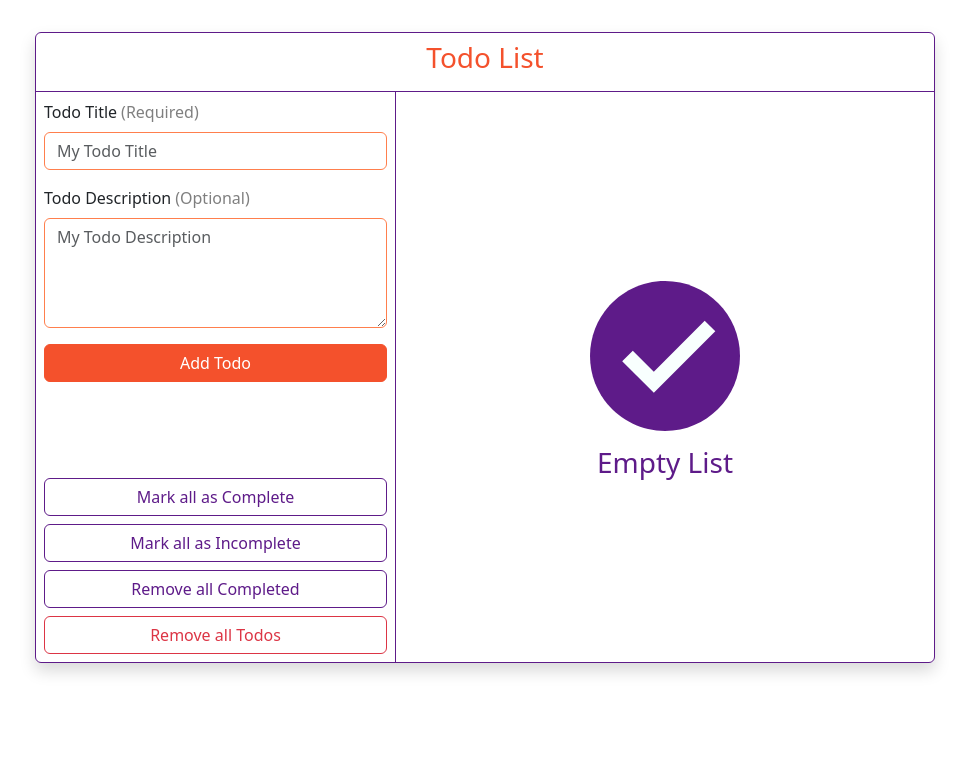
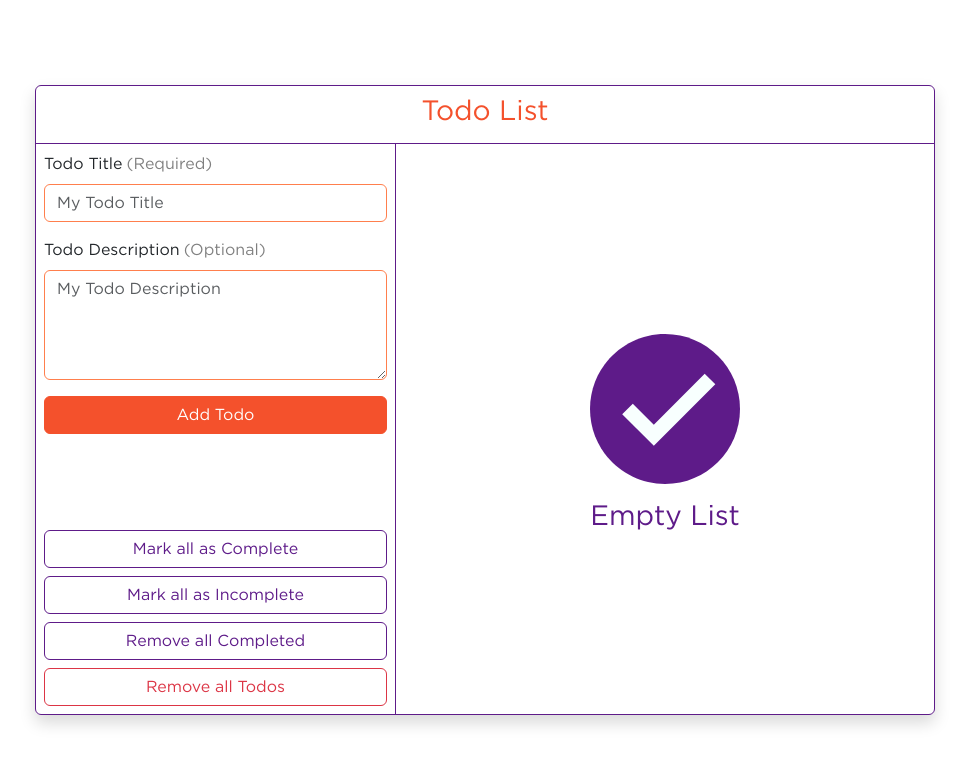
Before and after one commit to richmondb/my-todo-app, a React (Vite) app: page / in a window 1280 px wide. Shown: the top 764 px of the page, without its empty margins (155-1124 px from the left). Built offline with nearby package versions, Linux system fonts and the light colour scheme.

Commit message:
addde fonts and custom classes

```diff
--- a/src/index.css
+++ b/src/index.css
@@ -1,11 +1,9 @@
+/*@import url('https://fonts.googleapis.com/css2?family=Poppins:ital,wght@0,100;0,200;0,300;0,400;0,500;0,600;0,700;0,800;0,900;1,100;1,200;1,300;1,400;1,500;1,600;1,700;1,800;1,900&display=swap');*/
+
 :root {
-  font-family: Inter, system-ui, Avenir, Helvetica, Arial, sans-serif;
+    font-family: "GothamBook", serif;
     line-height: 1.5;
     font-weight: 400;
-
-  color-scheme: light dark;
-  color: rgba(255, 255, 255, 0.87);
-  background-color: #242424;
 
     font-synthesis: none;
     text-rendering: optimizeLegibility;
@@ -24,15 +22,26 @@
     --bs-lexpurple-rgb: 94, 27, 137;
     --bs-lexlightpurple-rgb: 157, 113, 188;
     --bs-lexwhite-rgb: 248, 255, 254;
+
+    --bs-body-font-family: GothamBook;
 }
 
 body {
     margin: 0;
     display: flex;
     justify-content: center;
-  /* place-items: center; */
+    align-items: center;
     min-width: 320px;
     min-height: 100vh;
+    background-color: var(--bs-body-bg);
+}
+
+.container-custom{
+    width: 900px;
+}
+.container-todo{
+    height: 600px;
+    overflow-y: auto;
 }
 
 .btn-lexorange {
@@ -161,6 +170,7 @@ body {
     --bs-btn-disabled-border-color: #f4512c;
     --bs-gradient: none;
 }
+
 .btn-outline-lexlightorange {
     --bs-btn-color: #ff7f4d;
     --bs-btn-border-color: #ff7f4d;
@@ -177,6 +187,7 @@ body {
     --bs-btn-disabled-border-color: #ff7f4d;
     --bs-gradient: none;
 }
+
 .btn-outline-lexpurple {
     --bs-btn-color: #5e1b89;
     --bs-btn-border-color: #5e1b89;
@@ -193,6 +204,7 @@ body {
     --bs-btn-disabled-border-color: #5e1b89;
     --bs-gradient: none;
 }
+
 .btn-outline-lexlightpurple {
     --bs-btn-color: #9d71bc;
     --bs-btn-border-color: #9d71bc;
@@ -209,6 +221,7 @@ body {
     --bs-btn-disabled-border-color: #9d71bc;
     --bs-gradient: none;
 }
+
 .btn-outline-lexwhite {
     --bs-btn-color: #f8fffe;
     --bs-btn-border-color: #f8fffe;
@@ -225,23 +238,124 @@ body {
     --bs-btn-disabled-border-color: #f8fffe;
     --bs-gradient: none;
 }
+
 .border-lexorange {
     opacity: var(--bs-border-opacity);
-  border-color:rgba(var(--bs-lexorange-rgb),var(--bs-border-opacity))!important
+    border-color: rgba(var(--bs-lexorange-rgb), var(--bs-border-opacity)) !important
 }
+
 .border-lexlightorange {
     opacity: var(--bs-border-opacity);
-  border-color:rgba(var(--bs-lexlightorange-rgb),var(--bs-border-opacity))!important
+    border-color: rgba(var(--bs-lexlightorange-rgb), var(--bs-border-opacity)) !important
 }
+
 .border-lexpurple {
     opacity: var(--bs-border-opacity);
-  border-color:rgba(var(--bs-lexpurple-rgb),var(--bs-border-opacity))!important
+    border-color: rgba(var(--bs-lexpurple-rgb), var(--bs-border-opacity)) !important
 }
+
 .border-lexlightpurple {
     opacity: var(--bs-border-opacity);
-  border-color:rgba(var(--bs-lexlightpurple-rgb),var(--bs-border-opacity))!important
+    border-color: rgba(var(--bs-lexlightpurple-rgb), var(--bs-border-opacity)) !important
 }
+
 .border-lexwhite {
     opacity: var(--bs-border-opacity);
-  border-color:rgba(var(--bs-lexwhite-rgb),var(--bs-border-opacity))!important
+    border-color: rgba(var(--bs-lexwhite-rgb), var(--bs-border-opacity)) !important
 }
+
+/* Gotham-XLightItalic.otf */
+@font-face {
+    font-family: "GothamXLightItalic";
+    src: url("/src/static/Gotham-XLightItalic.otf") format("opentype"); /* Font format specification */
+}
+
+/* Gotham-XLight.otf */
+@font-face {
+    font-family: "GothamXLight";
+    src: url("/src/static/Gotham-XLight.otf") format("opentype");
+}
+
+/* Gotham-UltraItalic.otf */
+@font-face {
+    font-family: "GothamUltraItalic";
+    src: url("/src/static/Gotham-UltraItalic.otf") format("opentype");
+}
+
+/* Gotham-Ultra.otf */
+@font-face {
+    font-family: "GothamUltra";
+    src: url("/src/static/Gotham-Ultra.otf") format("opentype");
+}
+
+/* Gotham-ThinItalic.otf */
+@font-face {
+    font-family: "GothamThinItalic";
+    src: url("/src/static/Gotham-ThinItalic.otf") format("opentype");
+}
+
+/* Gotham-Thin.otf */
+@font-face {
+    font-family: "GothamThin";
+    src: url("/src/static/Gotham-Thin.otf") format("opentype");
+}
+
+/* Gotham-MediumItalic.otf */
+@font-face {
+    font-family: "GothamMediumItalic";
+    src: url("/src/static/Gotham-MediumItalic.otf") format("opentype");
+}
+
+/* Gotham-Medium.otf */
+@font-face {
+    font-family: "GothamMedium";
+    src: url("/src/static/Gotham-Medium.otf") format("opentype");
+}
+
+/* Gotham-LightItalic.otf */
+@font-face {
+    font-family: "GothamLightItalic";
+    src: url("/src/static/Gotham-LightItalic.otf") format("opentype");
+}
+
+/* Gotham-Light.otf */
+@font-face {
+    font-family: "GothamLight";
+    src: url("/src/static/Gotham-Light.otf") format("opentype");
+}
+
+/* Gotham-BookItalic.otf */
+@font-face {
+    font-family: "GothamBookItalic";
+    src: url("/src/static/Gotham-BookItalic.otf") format("opentype");
+}
+
+/* Gotham-Book.otf */
+@font-face {
+    font-family: "GothamBook";
+    src: url("/src/static/Gotham-Book.otf") format("opentype");
+}
+
+/* Gotham-BoldItalic.otf */
+@font-face {
+    font-family: "GothamBoldItalic";
+    src: url("/src/static/Gotham-BoldItalic.otf") format("opentype");
+}
+
+/* Gotham-Bold.otf */
+@font-face {
+    font-family: "GothamBold";
+    src: url("/src/static/Gotham-Bold.otf") format("opentype");
+}
+
+/* Gotham-BlackItalic.otf */
+@font-face {
+    font-family: "GothamBlackItalic";
+    src: url("/src/static/Gotham-BlackItalic.otf") format("opentype");
+}
+
+/* Gotham-Black.otf */
+@font-face {
+    font-family: "GothamBlack";
+    src: url("/src/static/Gotham-Black.otf") format("opentype");
+}
```
Lines whose indentation alone changed are shown as unchanged.
